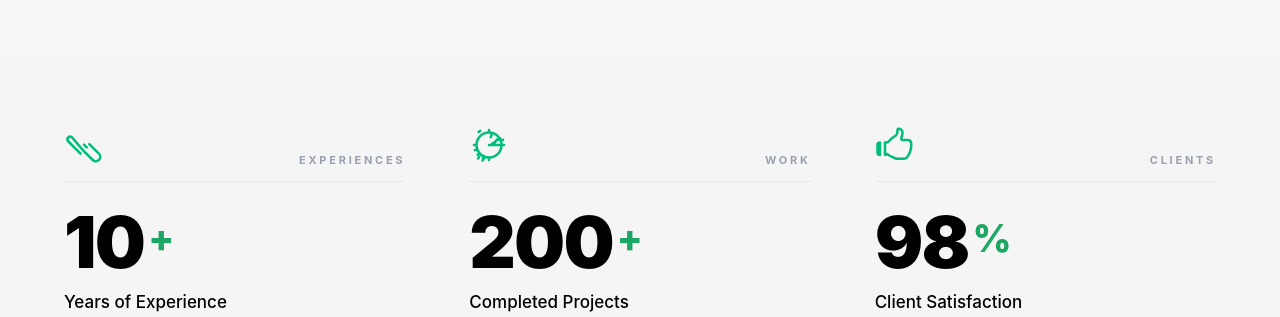
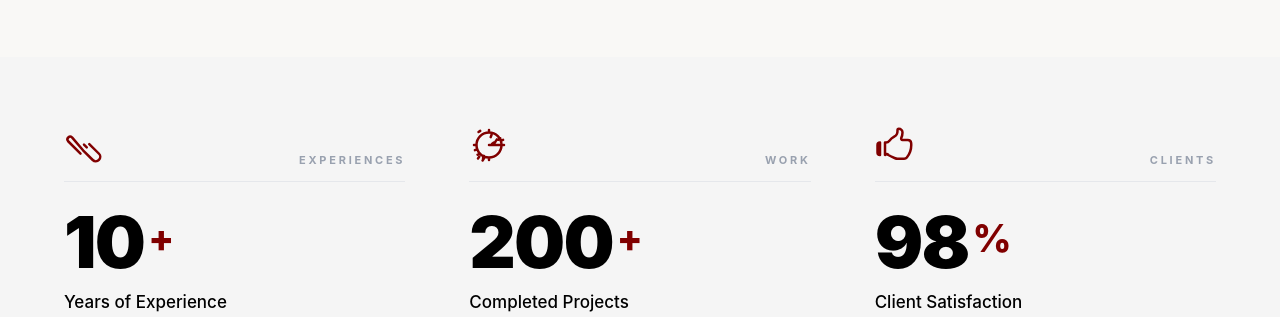
Before and after one commit to Abhishekn1234/vison_frontend_aalizah, a React (Vite) app: page / in a window 1280 px wide. Shown: the part 2120-2437 px from the top of the page. Built offline with nearby package versions, Linux system fonts and the light colour scheme.

Commit message:
changed colors

```diff
--- a/src/components/About/StatsSection.tsx
+++ b/src/components/About/StatsSection.tsx
@@ -14,7 +14,7 @@ const StatItem: React.FC<StatItemProps> = ({ icon, labelTag, number, suffix, des
     <div className="flex flex-col w-full font-sans">
       {/* Top Header Row: Icon and Small Tag right-aligned */}
       <div className="flex items-end justify-between pb-3 border-b border-gray-200">
-        <div className="text-emerald-500 w-12 h-12 flex items-center justify-start">
+        <div className="text-[#800000]  w-12 h-12 flex items-center justify-start">
           {icon}
         </div>
         <span className="text-[11px] font-bold text-gray-400 tracking-[0.25em] uppercase select-none">
@@ -27,7 +27,7 @@ const StatItem: React.FC<StatItemProps> = ({ icon, labelTag, number, suffix, des
         <h2 className="text-[64px] sm:text-[72px] font-black text-black leading-none tracking-tight">
           {number}
         </h2>
-        <span className="text-[32px] sm:text-[38px] font-extrabold text-[#1EA665] ml-1 select-none self-start pt-1">
+        <span className="text-[32px] sm:text-[38px] font-extrabold text-[#800000]  ml-1 select-none self-start pt-1">
           {suffix}
         </span>
       </div>
```
